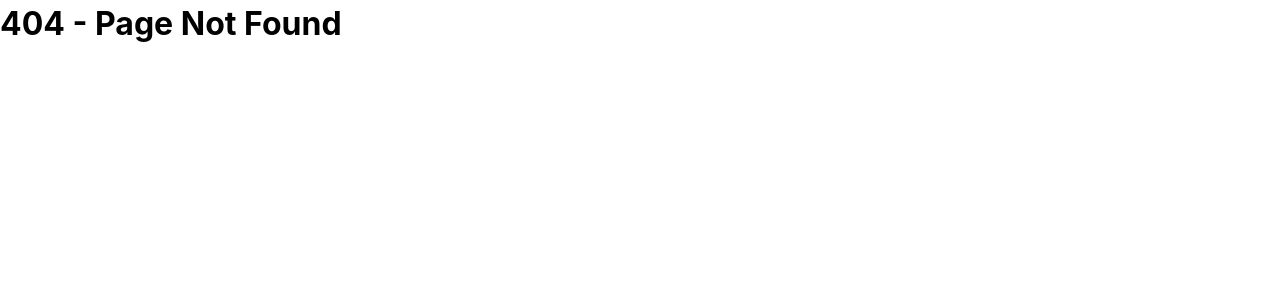
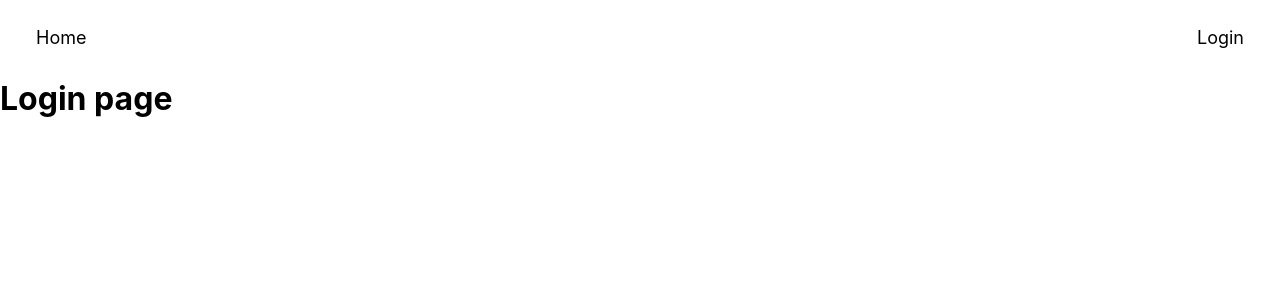
Before and after one commit to travelator/travelator-web, a React (Vite) app: page /login in a window 1280 px wide. Before the commit this address had no page. Shown: the top 300 px of the page. Built offline with nearby package versions, Linux system fonts and the light colour scheme.

Commit message:
Feature: added route and link to login page

```diff
--- /dev/null
+++ b/src/components/LoginForm/LoginForm.jsx
@@ -0,0 +1,39 @@
+/*import { useState } from 'react';
+
+
+const LoginForm = () => {
+  /*const [email, setEmail] = useState("");
+  const [password, setPassword] = useState("");
+
+  const handleLogin = (e) => {
+    e.preventDefault();
+    console.log("Email:", email);
+    console.log("Password", password);
+  };
+
+  return (
+    <div>
+      <h2>Login</h2>
+      <form onSubmit={handleLogin}>
+        <input
+          type="email"
+          placeholder="Enter Email"
+          value={email}
+          onChange={(e) => setEmail(e.target.value)}
+          required
+        />
+        <input
+          type="password"
+          placeholder="Enter Password"
+          value={password}
+          onChange={(e) => setPassword(e.target.value)}
+          required
+        />
+        <button type="submit">Login</button>
+      </form>
+    </div>
+  );
+
+}
+export default LoginForm()
+*/
--- a/src/components/Navbar/Navbar.jsx
+++ b/src/components/Navbar/Navbar.jsx
@@ -8,7 +8,9 @@ const Navbar = () => {
                 <div className="navbar-title">
                     <Link to="/">Home</Link>
                 </div>
-                <div className="navbar-signup">Sign up</div>
+                <div className="navbar-signup">
+                    <Link to = "/login">Login</Link>
+                </div>
             </div>
         </nav>
     );
--- /dev/null
+++ b/src/pages/Login.jsx
@@ -0,0 +1,12 @@
+//import LoginForm from "../components/LoginForm/LoginForm";
+
+
+const Login = () => {
+    return (
+        <>
+            <h1>Login page</h1>
+        </>
+    );
+};
+
+export default Login;
--- a/src/routes.jsx
+++ b/src/routes.jsx
@@ -2,6 +2,7 @@ import { createBrowserRouter } from 'react-router-dom';
 import Layout from './pages/Layout';
 import Home from './pages/Home';
 import Rate from './pages/Rate';
+import Login from './pages/Login';
 import FetchRateInfoTest from './pages/APITest'; //delete
 import Itinerary from './pages/Itinerary';
 import NotFound from './pages/NotFound';
@@ -15,6 +16,10 @@ const router = createBrowserRouter([
             {
                 path: '/',
                 element: <Home />,
+            },
+            {
+                path: 'login',
+                element: <Login />,
             },
             {
                 path: 'rate/:city',
```
